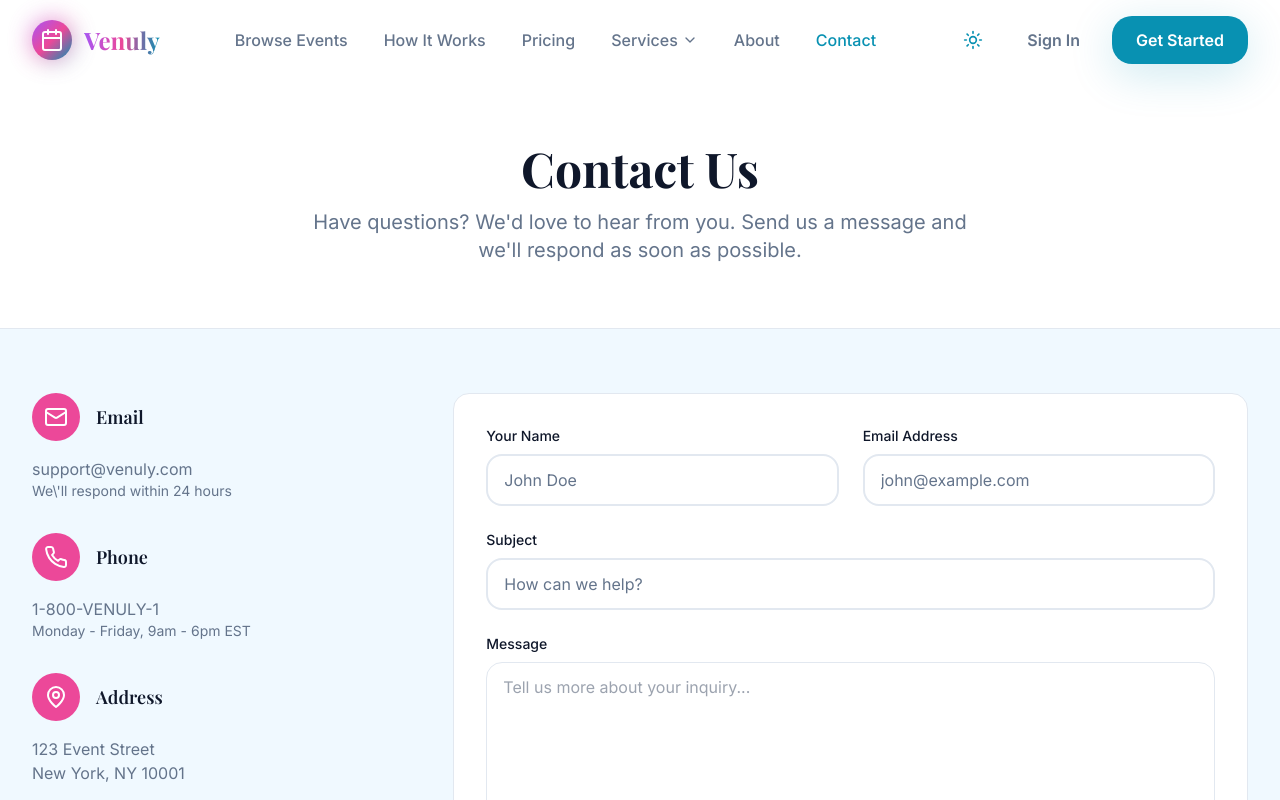
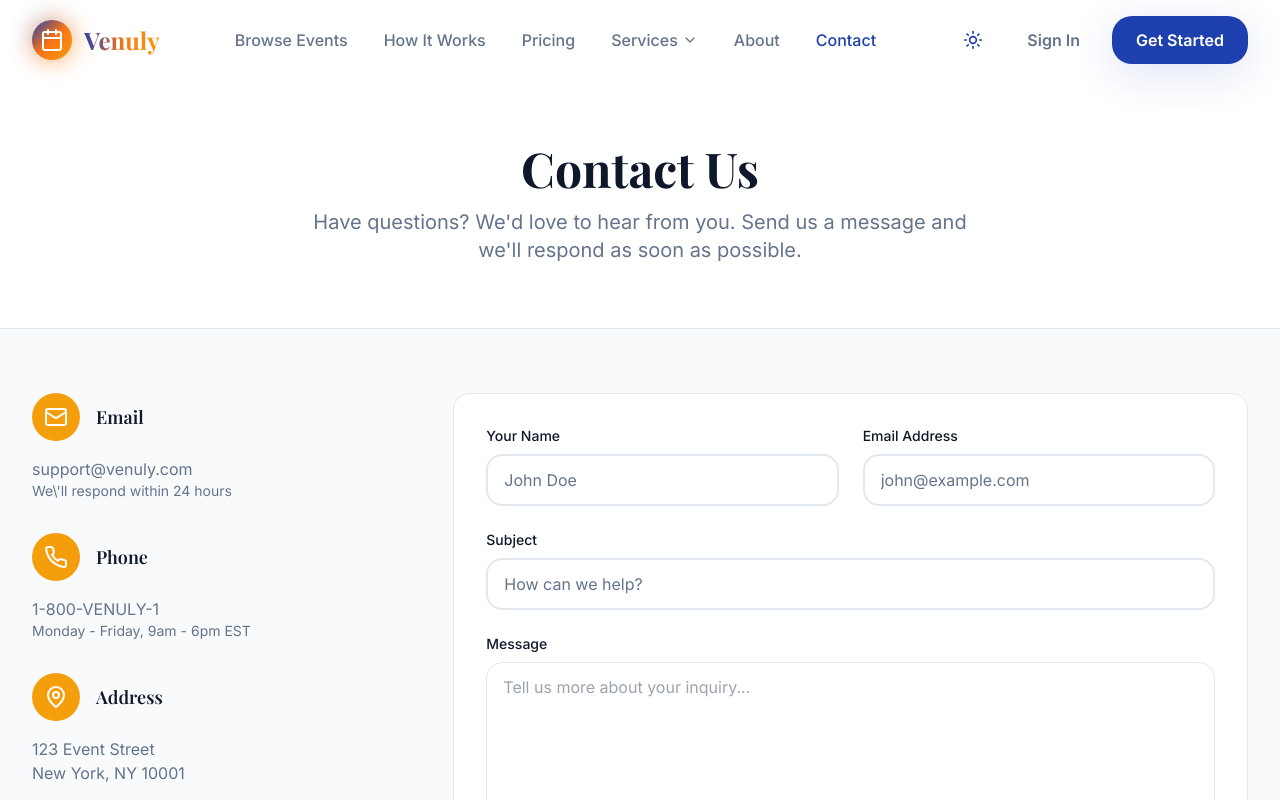
Before and after one commit to sammemon/venuly, a Next.js app: page /contact in a window 1280 px wide. Shown: the top 800 px of the page. Built offline with nearby package versions, Linux system fonts and the light colour scheme.

Commit message:
refactor: professional Venuly theme with blue-coral-gold palette

```diff
--- a/src/app/auth/signin/page.tsx
+++ b/src/app/auth/signin/page.tsx
@@ -49,17 +49,17 @@ function SignInContent() {
   };
 
   return (
-    <div className="min-h-screen bg-gradient-to-br from-primary via-secondary to-accent flex items-center justify-center p-4 relative overflow-hidden">
+    <div className="min-h-screen bg-gradient-to-br from-primary via-blue-700 to-blue-900 flex items-center justify-center p-4 relative overflow-hidden">
       {/* Animated background orbs */}
       <div className="absolute inset-0 overflow-hidden">
-        <div className="absolute -top-40 -right-40 w-80 h-80 bg-secondary/20 rounded-full blur-3xl animate-pulse" />
-        <div className="absolute -bottom-40 -left-40 w-80 h-80 bg-accent/20 rounded-full blur-3xl animate-pulse" />
+        <div className="absolute -top-40 -right-40 w-80 h-80 bg-accent/15 rounded-full blur-3xl animate-pulse" />
+        <div className="absolute -bottom-40 -left-40 w-80 h-80 bg-secondary/15 rounded-full blur-3xl animate-pulse" />
       </div>
 
       <div className="w-full max-w-md">
         <div className="text-center mb-8">
           <Link href="/" className="inline-flex items-center space-x-2 mb-6">
-            <Calendar className="w-10 h-10 text-white" />
+            <Calendar className="w-10 h-10 text-accent" />
             <span className="font-display text-3xl font-bold text-white">
               Venuly
             </span>
@@ -79,8 +79,8 @@ function SignInContent() {
           transition={{ duration: 0.6 }}
           className="relative"
         >
-          <div className="absolute inset-0 bg-gradient-to-r from-secondary via-accent to-primary opacity-20 rounded-2xl blur-xl" />
-          <div className="relative bg-card/95 backdrop-blur-xl rounded-2xl shadow-2xl border border-primary/30 glow-pulse p-8">
+          <div className="absolute inset-0 bg-gradient-to-r from-accent via-secondary to-primary opacity-15 rounded-2xl blur-xl" />
+          <div className="relative bg-card/95 backdrop-blur-xl rounded-2xl shadow-2xl border border-accent/40 glow-pulse p-8">
           <form onSubmit={handleSubmit} className="space-y-6">
             <Input
               label="Email Address"
--- a/src/app/auth/signup/page.tsx
+++ b/src/app/auth/signup/page.tsx
@@ -75,17 +75,17 @@ function SignUpContent() {
   };
 
   return (
-    <div className="min-h-screen bg-gradient-to-br from-primary via-secondary to-accent flex items-center justify-center p-4 relative overflow-hidden">
-      {/* Animated background orbs */}
+    <div className="min-h-screen bg-gradient-to-br from-primary via-blue-700 to-blue-900 flex items-center justify-center p-4 relative overflow-hidden">
+      {/* Animated background */}
       <div className="absolute inset-0 overflow-hidden">
-        <div className="absolute -top-40 -right-40 w-80 h-80 bg-secondary/20 rounded-full blur-3xl animate-pulse" />
-        <div className="absolute -bottom-40 -left-40 w-80 h-80 bg-accent/20 rounded-full blur-3xl animate-pulse" />
+        <div className="absolute -top-40 -right-40 w-80 h-80 bg-accent/15 rounded-full blur-3xl animate-pulse" />
+        <div className="absolute -bottom-40 -left-40 w-80 h-80 bg-secondary/15 rounded-full blur-3xl animate-pulse" />
       </div>
 
       <div className="w-full max-w-md">
         <div className="text-center mb-8">
           <Link href="/" className="inline-flex items-center space-x-2 mb-6">
-            <Calendar className="w-10 h-10 text-white" />
+            <Calendar className="w-10 h-10 text-accent" />
             <span className="font-display text-3xl font-bold text-white">
               Venuly
             </span>
@@ -105,8 +105,8 @@ function SignUpContent() {
           transition={{ duration: 0.6 }}
           className="relative"
         >
-          <div className="absolute inset-0 bg-gradient-to-r from-secondary via-accent to-primary opacity-20 rounded-2xl blur-xl" />
-          <div className="relative bg-card/95 backdrop-blur-xl rounded-2xl shadow-2xl border border-primary/30 glow-pulse p-8 max-h-[90vh] overflow-y-auto">
+          <div className="absolute inset-0 bg-gradient-to-r from-accent via-secondary to-primary opacity-15 rounded-2xl blur-xl" />
+          <div className="relative bg-card/95 backdrop-blur-xl rounded-2xl shadow-2xl border border-accent/40 glow-pulse p-8 max-h-[90vh] overflow-y-auto">
           <form onSubmit={handleSubmit} className="space-y-5">
             <div className="grid grid-cols-2 gap-4">
               <Input
--- a/src/app/globals.css
+++ b/src/app/globals.css
@@ -4,26 +4,26 @@
 @tailwind components;
 @tailwind utilities;
 
-/* Theme CSS Variables (Light / Dark) - Modern Event Marketplace */
+/* Theme CSS Variables (Light / Dark) - Professional Venuly Theme */
 :root {
   /* Fonts */
   --font-sans: 'Inter', system-ui, -apple-system, sans-serif;
   --font-display: 'Playfair Display', serif;
 
-  /* Light Theme - Modern & Vibrant */
-  --bg: #f0f9ff;
+  /* Light Theme - Professional & Trustworthy */
+  --bg: #f8fafc;
   --card: #ffffff;
-  --primary: #0891b2;
-  --primary-strong: #0e7490;
-  --secondary: #a855f7;
-  --accent: #ec4899;
+  --primary: #1e40af;
+  --primary-strong: #1e3a8a;
+  --secondary: #f97316;
+  --accent: #f59e0b;
   --text: #0f172a;
   --muted: #64748b;
   --border: #e2e8f0;
   --success: #10b981;
   --warning: #f59e0b;
   --error: #ef4444;
-  --glow: 0 10px 45px rgba(8, 145, 178, 0.2);
+  --glow: 0 10px 45px rgba(30, 64, 175, 0.15);
   --button-text: #ffffff;
 }
 
@@ -31,18 +31,18 @@
 html.dark {
   --bg: #0f172a;
   --card: #1e293b;
-  --primary: #06b6d4;
-  --primary-strong: #0891b2;
-  --secondary: #d946ef;
-  --accent: #ec4899;
+  --primary: #3b82f6;
+  --primary-strong: #2563eb;
+  --secondary: #fb923c;
+  --accent: #fbbf24;
   --text: #f1f5f9;
   --muted: #cbd5e1;
   --border: #334155;
   --success: #4ade80;
-  --warning: #facc15;
+  --warning: #fbbf24;
   --error: #ff6b6b;
-  --glow: 0 10px 45px rgba(6, 182, 212, 0.3);
-  --button-text: #0f172a;
+  --glow: 0 10px 45px rgba(59, 130, 246, 0.2);
+  --button-text: #ffffff;
 }
 
 @layer base {
--- a/src/app/page.tsx
+++ b/src/app/page.tsx
@@ -8,18 +8,18 @@ export default function HomePage() {
     <div className="min-h-screen flex flex-col">
       <div className="flex-1">
       {/* Hero Section */}
-      <section className="bg-gradient-to-br from-primary via-secondary to-accent py-24 relative overflow-hidden">
+      <section className="bg-gradient-to-br from-primary via-blue-700 to-blue-900 py-24 relative overflow-hidden">
         {/* Animated background elements */}
         <div className="absolute inset-0 overflow-hidden">
-          <div className="absolute -top-40 -right-40 w-80 h-80 bg-secondary/30 rounded-full blur-3xl animate-pulse" />
-          <div className="absolute -bottom-40 -left-40 w-80 h-80 bg-accent/30 rounded-full blur-3xl animate-pulse" />
+          <div className="absolute -top-40 -right-40 w-80 h-80 bg-accent/20 rounded-full blur-3xl animate-pulse" />
+          <div className="absolute -bottom-40 -left-40 w-80 h-80 bg-secondary/20 rounded-full blur-3xl animate-pulse" />
         </div>
 
         <div className="max-w-7xl mx-auto px-4 sm:px-6 lg:px-8 relative z-10">
           <div className="text-center max-w-4xl mx-auto">
             <h1 className="text-5xl md:text-7xl font-display font-bold text-white mb-6 leading-tight slide-in-up">
               Plan Your{' '}
-              <span className="text-yellow-300">Perfect Event</span>
+              <span className="text-accent">Perfect Event</span>
               {' '}Today
             </h1>
             <p className="text-xl md:text-2xl text-white/90 mb-10 max-w-3xl mx-auto leading-relaxed slide-in-up">
@@ -27,12 +27,12 @@ export default function HomePage() {
             </p>
             <div className="flex flex-col sm:flex-row gap-4 justify-center slide-in-up">
               <Link href="/auth/signup?role=client">
-                <Button size="lg" icon={<Calendar className="w-5 h-5" />} className="bg-white text-primary hover:bg-yellow-300">
+                <Button size="lg" icon={<Calendar className="w-5 h-5" />} className="bg-secondary text-white hover:bg-secondary/90 shadow-lg">
                   Post an Event
                 </Button>
               </Link>
               <Link href="/auth/signup?role=organizer">
-                <Button size="lg" variant="outline" className="border-2 border-white text-white hover:bg-white/10">
+                <Button size="lg" variant="outline" className="border-2 border-accent text-accent hover:bg-accent hover:text-primary">
                   Join as Organizer
                 </Button>
               </Link>
--- a/src/components/Navbar.tsx
+++ b/src/components/Navbar.tsx
@@ -63,12 +63,12 @@ export default function Navbar() {
                 transition={{ duration: 0.5 }}
                 className="relative"
               >
-                <div className="absolute inset-0 bg-gradient-to-br from-secondary via-accent to-primary rounded-xl blur-md opacity-70 group-hover:opacity-100 transition-opacity" />
-                <div className="relative bg-gradient-to-br from-secondary via-accent to-primary p-2 rounded-xl">
+                <div className="absolute inset-0 bg-gradient-to-br from-primary via-secondary to-accent rounded-xl blur-md opacity-70 group-hover:opacity-100 transition-opacity" />
+                <div className="relative bg-gradient-to-br from-primary via-secondary to-accent p-2 rounded-xl">
                   <Calendar className="w-6 h-6 text-white" />
                 </div>
               </motion.div>
-              <span className="font-display text-2xl font-bold bg-gradient-to-r from-secondary via-accent to-primary bg-clip-text text-transparent">
+              <span className="font-display text-2xl font-bold bg-gradient-to-r from-primary via-secondary to-accent bg-clip-text text-transparent">
                 Venuly
               </span>
             </Link>
--- a/tailwind.config.ts
+++ b/tailwind.config.ts
@@ -30,8 +30,8 @@ const config: Config = {
       boxShadow: {
         soft: '0 2px 15px rgba(0, 0, 0, 0.05)',
         'soft-lg': '0 10px 40px rgba(0, 0, 0, 0.08)',
-        elegant: '0 10px 45px rgba(8, 145, 178, 0.2)',
-        premium: '0 20px 60px rgba(8, 145, 178, 0.25)',
+        elegant: '0 10px 45px rgba(30, 64, 175, 0.15)',
+        premium: '0 20px 60px rgba(30, 64, 175, 0.2)',
       },
       borderRadius: {
         xs: '0.375rem',
```
